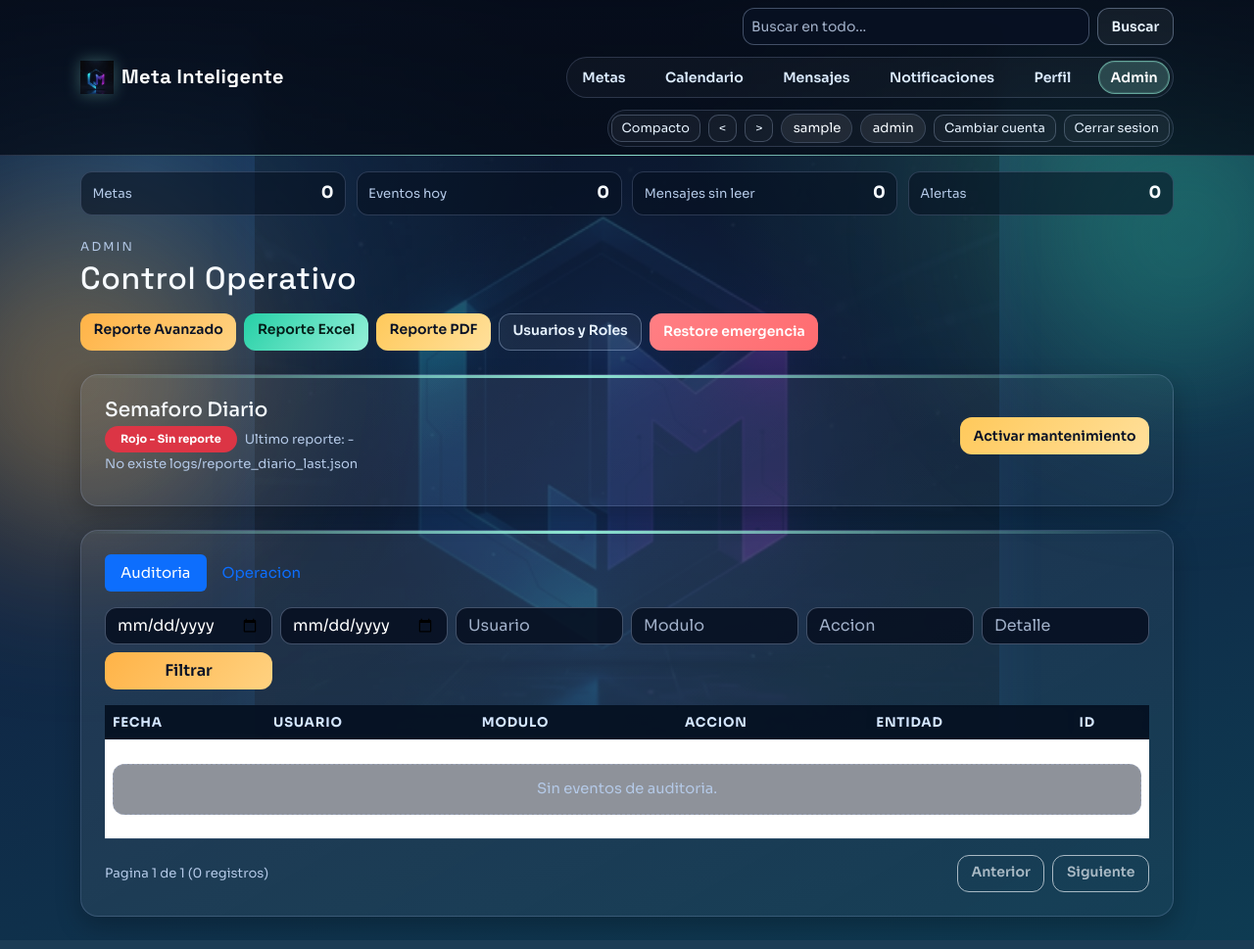
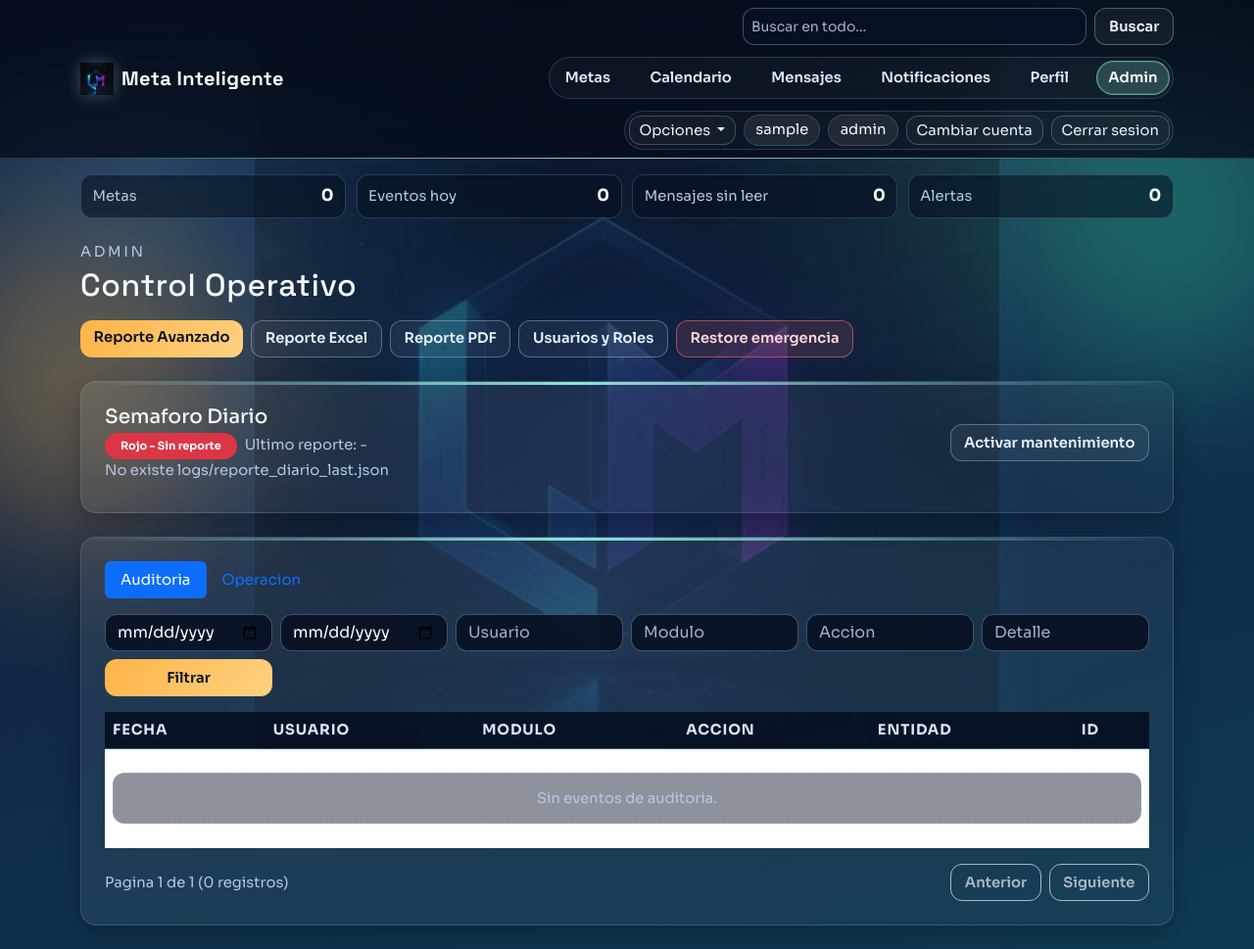
Before and after one commit to sintel-it/meta90_app, a Flask app: page /admin/dashboard in a window 1280 px wide. Shown: the whole page at 98% size. Run offline with Flask 3, Linux system fonts and the light colour scheme; the visitor is signed in with stand-in values (Sample User, id 1); data comes from the database, SQL or seed files in the repository; data that the repository does not hold is empty.

Commit message:
ui polish: stronger hierarchy, unified radii, secondary topbar menu, and styled flash cards

```diff
--- a/static/css/app.css
+++ b/static/css/app.css
@@ -18,8 +18,8 @@
     --space-3: 1rem;
     --space-4: 1.5rem;
     --space-5: 2rem;
-    --radius-md: 14px;
-    --radius-lg: 18px;
+    --radius-md: 12px;
+    --radius-lg: 16px;
 }
 
 * {
@@ -152,11 +152,11 @@ body.module-perfil {
     border: 1px solid var(--line);
     padding: 0.25rem 0.7rem;
     border-radius: 999px;
-    font-size: 0.83rem;
+    font-size: 0.92rem;
 }
 
 .app-pill-btn {
-    border-radius: 10px;
+    border-radius: var(--radius-md);
 }
 
 .app-top-actions {
@@ -207,7 +207,7 @@ body.module-perfil {
 .app-nav-link {
     color: #dcecff;
     text-decoration: none;
-    font-size: 0.88rem;
+    font-size: 0.92rem;
     font-weight: 600;
     padding: 0.36rem 0.7rem;
     border: 1px solid transparent;
@@ -237,12 +237,30 @@ body.module-perfil {
     background: rgba(255, 255, 255, 0.03);
 }
 
+.app-secondary-menu .dropdown-menu {
+    border-radius: var(--radius-md);
+    border: 1px solid rgba(183, 206, 255, 0.24);
+    background: rgba(6, 16, 31, 0.96);
+    backdrop-filter: blur(8px);
+    min-width: 11rem;
+}
+
+.app-secondary-menu .dropdown-item {
+    color: #e8f4ff;
+    font-size: 0.92rem;
+}
+
+.app-secondary-menu .dropdown-item:hover {
+    background: rgba(149, 240, 217, 0.12);
+    color: #fff;
+}
+
 .app-pill-btn.btn,
 .app-pill-btn.btn-outline-light {
     border: 1px solid rgba(198, 220, 255, 0.25) !important;
     background: rgba(255, 255, 255, 0.03) !important;
     color: #e7f3ff !important;
-    font-size: 0.8rem;
+    font-size: 0.92rem;
     line-height: 1.1;
     padding: 0.35rem 0.62rem;
     box-shadow: none !important;
@@ -314,7 +354,7 @@ body.app-loading .app-panel::before {
 
 .eyebrow {
     margin-bottom: 0.6rem;
-    font-size: 0.76rem;
+    font-size: 0.92rem;
     letter-spacing: 0.18em;
     color: var(--text-soft);
     text-transform: uppercase;
@@ -333,6 +373,7 @@ body.app-loading .app-panel::before {
 .hero-copy,
 .soft-text {
     color: var(--text-soft);
+    font-size: 0.92rem;
 }
 
 .stack-sm {
@@ -380,22 +421,24 @@ body.app-loading .app-panel::before {
 .app-btn-ghost,
 .app-btn-warning,
 .app-btn-danger {
-    border: 0;
-    border-radius: 12px;
+    border-radius: var(--radius-md);
     font-weight: 600;
+    font-size: 0.92rem;
     transition: transform 0.2s ease, box-shadow 0.2s ease;
     min-height: 38px;
     padding: 0.4rem 0.85rem;
 }
 
 .app-btn-primary {
+    border: 0;
     color: #071126;
     background: linear-gradient(130deg, var(--accent), #ffd281);
 }
 
 .app-btn-success {
-    color: #041e19;
-    background: linear-gradient(130deg, var(--accent-alt), #95f0d9);
+    color: #e8f4ff;
+    border: 1px solid rgba(198, 220, 255, 0.35);
+    background: rgba(255, 255, 255, 0.05);
 }
 
 .app-btn-ghost {
@@ -405,13 +448,15 @@ body.app-loading .app-panel::before {
 }
 
 .app-btn-warning {
-    color: #071126;
-    background: linear-gradient(130deg, var(--warning), #ffe09b);
+    color: #e8f4ff;
+    border: 1px solid rgba(198, 220, 255, 0.35);
+    background: rgba(255, 255, 255, 0.05);
 }
 
 .app-btn-danger {
-    color: #fff;
-    background: linear-gradient(130deg, #ff7f84, var(--danger));
+    color: #ffd7da;
+    border: 1px solid rgba(255, 108, 112, 0.55);
+    background: rgba(255, 108, 112, 0.13);
 }
 
 .app-btn-primary:hover,
@@ -442,7 +487,7 @@ body.app-loading .app-panel::before {
 .app-table thead th {
     border-bottom: 1px solid var(--line);
     color: #d4e6ff;
-    font-size: 0.83rem;
+    font-size: 0.92rem;
     text-transform: uppercase;
     letter-spacing: 0.06em;
     position: sticky;
--- a/templates/base.html
+++ b/templates/base.html
@@ -9,7 +9,7 @@
     <link rel="preconnect" href="https://fonts.gstatic.com" crossorigin>
     <link href="https://fonts.googleapis.com/css2?family=Sora:wght@400;500;600;700;800&family=Space+Grotesk:wght@500;700&display=swap" rel="stylesheet">
     <link href="https://cdn.jsdelivr.net/npm/bootstrap@5.3.2/dist/css/bootstrap.min.css" rel="stylesheet">
-    <link href="{{ url_for('static', filename='css/app.css', v='pro-polish3') }}" rel="stylesheet">
+    <link href="{{ url_for('static', filename='css/app.css', v='pro-polish4') }}" rel="stylesheet">
     <link rel="icon" type="image/png" href="{{ url_for('static', filename='img/logo.png') }}">
 </head>
 {% set endpoint = request.endpoint or '' %}
@@ -96,15 +96,16 @@
                     </select>
                 </div>
                 <div class="app-user-actions d-flex align-items-center">
-                    <button type="button" id="compact-toggle-btn" class="btn btn-outline-light btn-sm app-pill-btn" title="Modo compacto">
-                        Compacto
-                    </button>
-                    <a href="{{ prev_item[1] }}" class="btn btn-outline-light btn-sm app-pill-btn" title="Modulo anterior">
-                        &lt;
-                    </a>
-                    <a href="{{ next_item[1] }}" class="btn btn-outline-light btn-sm app-pill-btn" title="Modulo siguiente">
-                        &gt;
-                    </a>
+                    <div class="dropdown app-secondary-menu">
+                        <button type="button" class="btn btn-outline-light btn-sm app-pill-btn dropdown-toggle" data-bs-toggle="dropdown" aria-expanded="false">
+                            Opciones
+                        </button>
+                        <ul class="dropdown-menu dropdown-menu-end">
+                            <li><button type="button" id="compact-toggle-btn" class="dropdown-item">Alternar compacto</button></li>
+                            <li><a class="dropdown-item" href="{{ prev_item[1] }}">Modulo anterior</a></li>
+                            <li><a class="dropdown-item" href="{{ next_item[1] }}">Modulo siguiente</a></li>
+                        </ul>
+                    </div>
                     <span id="current-session-user" data-username="{{ session.get('usuario') }}" hidden></span>
                     <span class="navbar-text app-user-chip">{{ session.get('usuario') }}</span>
                     {% if current_role == 'admin' %}
```
Also changed, not shown: other parts of static/css/app.css (+27 -5 lines).
